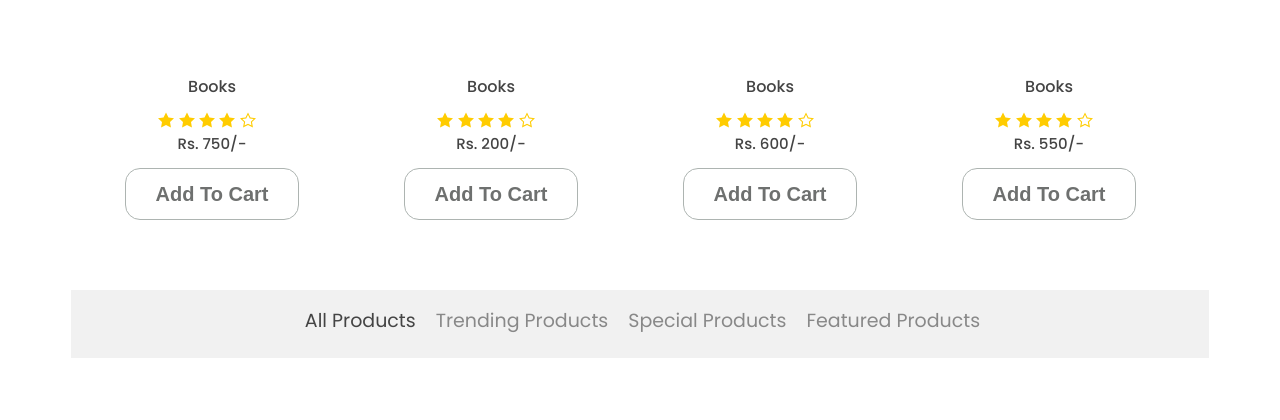
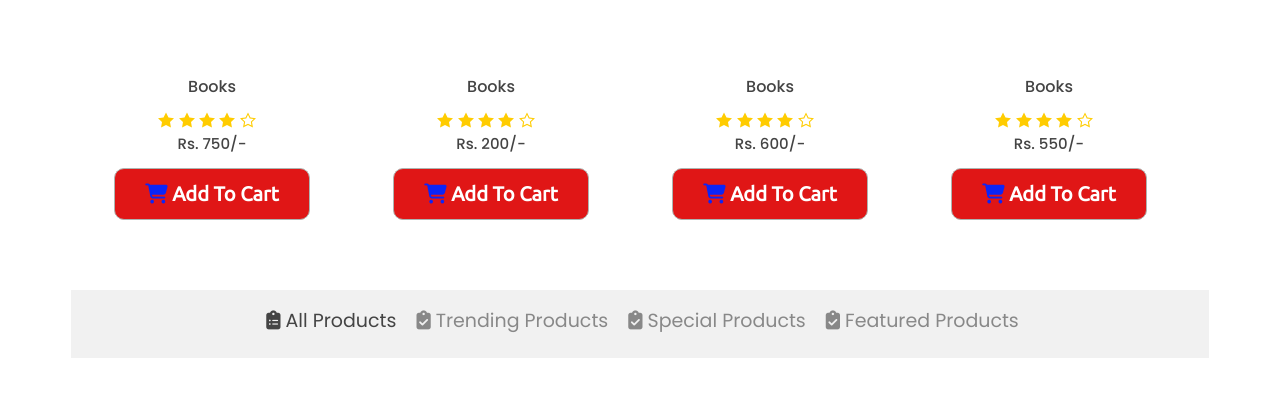
Before and after one commit to goutamkota/E-commercial-Website-for-books, a Django app: page / in a window 1280 px wide. Shown: the part 1759-2179 px from the top of the page. Run offline with Django 3.2, Linux system fonts and the light colour scheme; some libraries are stand-ins or nearby versions.

```diff
--- a/website/bookstore/static/bookstore/css/main.css
+++ b/website/bookstore/static/bookstore/css/main.css
@@ -17,16 +17,22 @@ h6 {
 ul {
     margin: 0;
 }
-
-
 /* navigation */
 
+.navbar {
+    height: 60px;
+
+}
+
 .bg-steel {
-    background-color: #5f788a;
+    background-color: #4b7592;
 }
 
 .site-header .navbar-nav .nav-link {
     color: #cbd5db;
+    font-family: ubuntu;
+    font-size: 2rem;
+    padding: 0% 30%;
 }
 
 .site-header .navbar-nav .nav-link:hover {
@@ -34,7 +40,8 @@ ul {
 }
 
 .site-header .navbar-nav .nav-link.active {
-    font-weight: 500;
+    font-weight: 900;
+
 }
 
 .content-section {
@@ -42,7 +49,8 @@ ul {
     padding: 10px 20px;
     border: 1px solid #dddddd;
     border-radius: 3px;
-    margin-bottom: 20px;
+    margin-top: 30px;
+    margin-bottom: 0px;
 }
 
 .article-title {
--- a/website/bookstore/static/bookstore/css/style.css
+++ b/website/bookstore/static/bookstore/css/style.css
@@ -872,15 +872,15 @@ Reset
   }
 
   .product__btn {
-    -webkit-border-radius: 15px;
-     -moz-border-radius: 15px;
-     border-radius: 15px;
-     color: #6e706f;
-     font-family: sans-serif;
+    -webkit-border-radius: 10px;
+     -moz-border-radius: 10px;
+     border-radius: 10px;
+     color: #ffffff;
+     font-family: ubuntu;
      font-size: 20px;
      font-weight: 700;
      padding: 10px 30px;
-     background-color: #FFFFFF;
+     background-color: #e01616;
      border: solid #ADB4B1 1px;
      text-decoration: none;
      display: inline-block;
@@ -893,7 +893,7 @@ Reset
   }
 
   .product__btn:hover {
-    border: solid #337FED 0;
+    border: solid #f8f8f8 0;
      background: #0CDA70;
      background-image: -webkit-linear-gradient(top, #0CDA70, #067C40);
      background-image: -moz-linear-gradient(top, #0CDA70, #067C40);
@@ -901,11 +901,16 @@ Reset
      background-image: -o-linear-gradient(top, #0CDA70, #067C40);
      background-image: -webkit-gradient(to bottom, #0CDA70, #067C40);
      color: #fff;
-     -webkit-border-radius: 15px;
-     -moz-border-radius: 15px;
-     border-radius: 15px;
+     -webkit-border-radius: 10px;
+     -moz-border-radius: 10px;
+     border-radius: 10px;
      text-decoration: none;
   }
+
+  .fa-shopping-cart {
+    color: #0c24f7;
+  }
+
 
   .latest__products .glide__arrow,
   .related__products .glide__arrow {
@@ -1002,7 +1007,6 @@ Reset
       width: 100%;
       font-size: 1rem;
       padding: 0.8rem 0;
-      border: 1px solid var(--black);
     }
 
     .product ul a {
--- a/website/bookstore/static/bookstore/js/products.js
+++ b/website/bookstore/static/bookstore/js/products.js
@@ -53,7 +53,7 @@ const displayProductItems = items => {
                       </div>
                       <a href="#"><button type="submit" class="product__btn">Add To Cart</button></a>
                     </div>
-                  <ul>
+                  <ul class="layer">
                       <li>
                         <a data-tip="Quick View" data-place="left" href="#">
                           <svg>
--- a/website/bookstore/templates/bookstore/base.html
+++ b/website/bookstore/templates/bookstore/base.html
@@ -12,12 +12,16 @@
   <!-- fontawesome goutam-->
   <script src="https://kit.fontawesome.com/a076d05399.js"></script>
 
+  <!-- Google Fonts -->
+  <link href="https://fonts.googleapis.com/css?family=Montserrat|Ubuntu" rel="stylesheet">
+
+
   <!-- Carousel -->
   <link rel="stylesheet" href="https://cdnjs.cloudflare.com/ajax/libs/Glide.js/3.4.1/css/glide.core.min.css">
   <link rel="stylesheet" href="https://cdnjs.cloudflare.com/ajax/libs/Glide.js/3.4.1/css/glide.theme.min.css">
   <link rel="stylesheet" href="https://unpkg.com/aos@next/dist/aos.css" />
 
-  <!-- Bootstrap CSS -->
+  <!--  CSS -->
   <link rel="stylesheet" href="{% static 'bootstrap/bootstrap.min.css' %}" >
   {% comment %} our main .css file link {% endcomment %}
   <link rel="stylesheet" type="text/css" href="{% static 'bookstore/css/main.css' %}">
@@ -28,6 +32,8 @@
   {% else %}
   <title>Bookstore</title>
   {% endif %}
+
+  <link rel="stylesheet" href="https://cdnjs.cloudflare.com/ajax/libs/font-awesome/4.7.0/css/font-awesome.min.css">
 
 
 </head>
--- a/website/bookstore/templates/bookstore/home.html
+++ b/website/bookstore/templates/bookstore/home.html
@@ -249,7 +249,7 @@
                     <div class="product__price">
                       <h4>Rs. 750/-</h4>
                     </div>
-                    <a href="#"><button type="submit" class="product__btn">Add To Cart</button></a>
+                    <a href="#"><button type="submit" class="product__btn"><i class="fas fa-shopping-cart"></i> Add To Cart</button></a>
                   </div>
                   <ul class="layer">
                     <li>
@@ -263,13 +263,6 @@
                       <a data-tip="Add To Wishlist" data-place="left" href="#">
                         <svg>
                           <use xlink:href="./static/bookstore/Images/sprite.svg#icon-heart-o"></use>
-                        </svg>
-                      </a>
-                    </li>
-                    <li>
-                      <a data-tip="Add To Compare" data-place="left" href="#">
-                        <svg>
-                          <use xlink:href="./static/bookstore/Images/sprite.svg#icon-loop2"></use>
                         </svg>
                       </a>
                     </li>
@@ -305,7 +298,7 @@
                     <div class="product__price">
                       <h4>Rs. 200/-</h4>
                     </div>
-                    <a href="#"><button type="submit" class="product__btn">Add To Cart</button></a>
+                    <a href="#"><button type="submit" class="product__btn"><i class="fas fa-shopping-cart"></i> Add To Cart</button></a>
                   </div>
                   <ul class="layer">
                     <li>
@@ -319,13 +312,6 @@
                       <a data-tip="Add To Wishlist" data-place="left" href="#">
                         <svg>
                           <use xlink:href="./static/bookstore/Images/sprite.svg#icon-heart-o"></use>
-                        </svg>
-                      </a>
-                    </li>
-                    <li>
-                      <a data-tip="Add To Compare" data-place="left" href="#">
-                        <svg>
-                          <use xlink:href="./static/bookstore/Images/sprite.svg#icon-loop2"></use>
                         </svg>
                       </a>
                     </li>
@@ -361,7 +347,7 @@
                     <div class="product__price">
                       <h4>Rs. 600/-</h4>
                     </div>
-                    <a href="#"><button type="submit" class="product__btn">Add To Cart</button></a>
+                    <a href="#"><button type="submit" class="product__btn"><i class="fas fa-shopping-cart"></i> Add To Cart</button></a>
                   </div>
                   <ul class="layer">
                     <li>
@@ -375,13 +361,6 @@
                       <a data-tip="Add To Wishlist" data-place="left" href="#">
                         <svg>
                           <use xlink:href="./static/bookstore/Images/sprite.svg#icon-heart-o"></use>
-                        </svg>
-                      </a>
-                    </li>
-                    <li>
-                      <a data-tip="Add To Compare" data-place="left" href="#">
-                        <svg>
-                          <use xlink:href="./static/bookstore/Images/sprite.svg#icon-loop2"></use>
                         </svg>
                       </a>
                     </li>
@@ -416,7 +395,7 @@
                     <div class="product__price">
                       <h4>Rs. 550/-</h4>
                     </div>
-                    <a href="#"><button type="submit" class="product__btn">Add To Cart</button></a>
+                    <a href="#"><button type="submit" class="product__btn"><i class="fas fa-shopping-cart"></i> Add To Cart</button></a>
                   </div>
                   <ul class="layer">
                     <li>
@@ -430,13 +409,6 @@
                       <a data-tip="Add To Wishlist" data-place="left" href="#">
                         <svg>
                           <use xlink:href="./static/bookstore/Images/sprite.svg#icon-heart-o"></use>
-                        </svg>
-                      </a>
-                    </li>
-                    <li>
-                      <a data-tip="Add To Compare" data-place="left" href="#">
-                        <svg>
-                          <use xlink:href="./static/bookstore/Images/sprite.svg#icon-loop2"></use>
                         </svg>
                       </a>
                     </li>
@@ -470,27 +442,28 @@
           <div class="section__titles category__titles ">
             <div class="section__title filter-btn active" data-id="All Products">
               <!-- <span class="dot"></span> -->
-              <h1 class="primary__title">All Products</h1>
+
+              <h1 class="primary__title"><i class="fas fa-clipboard-list"></i> All Products</h1>
             </div>
           </div>
           <div class="section__titles">
             <div class="section__title filter-btn" data-id="Trending Products">
               <!-- <span class="dot"></span> -->
-              <h1 class="primary__title">Trending Products</h1>
+              <h1 class="primary__title"><i class="fas fa-clipboard-check"></i> Trending Products</h1>
             </div>
           </div>
 
           <div class="section__titles">
             <div class="section__title filter-btn" data-id="Special Products">
               <!-- <span class="dot"></span> -->
-              <h1 class="primary__title">Special Products</h1>
+              <h1 class="primary__title"><i class="fas fa-clipboard-check"></i> Special Products</h1>
             </div>
           </div>
 
           <div class="section__titles">
             <div class="section__title filter-btn" data-id="Featured Products">
               <!-- <span class="dot"></span> -->
-              <h1 class="primary__title">Featured Products</h1>
+              <h1 class="primary__title"><i class="fas fa-clipboard-check"></i> Featured Products</h1>
             </div>
           </div>
 
```
Also changed, not shown: website/bookstore/static/bookstore/Images/unnamed.png (added), website/db.sqlite3.
